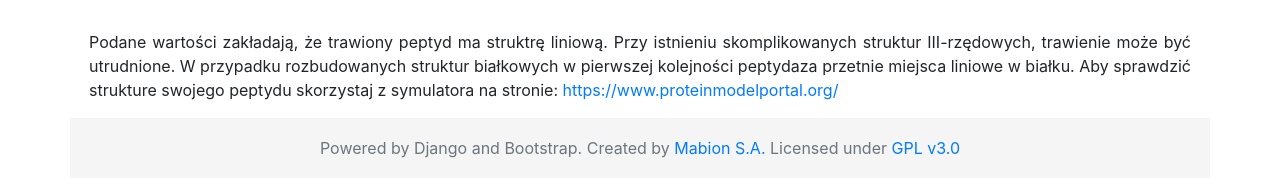
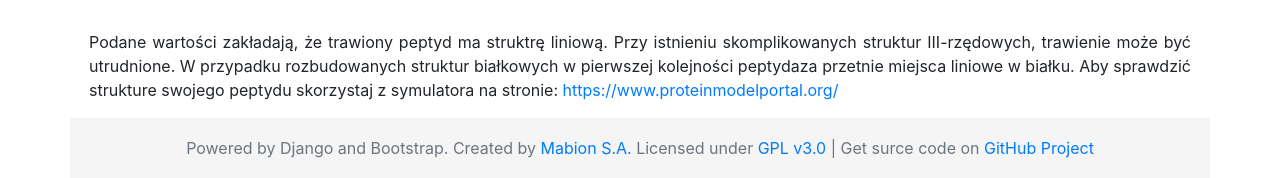
Before and after one commit to mabionsa/enzyme-calc, a Django app: page / in a window 1280 px wide. Shown: the part 1412-1590 px from the top of the page. Run offline with Django 3.2, Linux system fonts and the light colour scheme; some libraries are stand-ins or nearby versions.

Commit message:
Update index.html
Adding GitHub links

```diff
--- a/templates/index.html
+++ b/templates/index.html
@@ -147,7 +147,7 @@
 </div>
         <footer class="footer">
             <div class="container text-center">
-                <span class="text-muted">Powered by Django and Bootstrap. Created by <a href="https://www.mabion.eu">Mabion S.A.</a> Licensed under <a href="https://www.gnu.org/licenses/gpl-3.0.html">GPL v3.0</a></span>
+                <span class="text-muted">Powered by Django and Bootstrap. Created by <a target="_blank" href="https://www.mabion.eu">Mabion S.A.</a> Licensed under <a target="_blank" href="https://www.gnu.org/licenses/gpl-3.0.html">GPL v3.0</a> | Get surce code on <a href="https://github.com/mabionsa/enzyme-calc/" target="_blank" >GitHub Project</a></span>
             </div>
         </footer>
 
```
